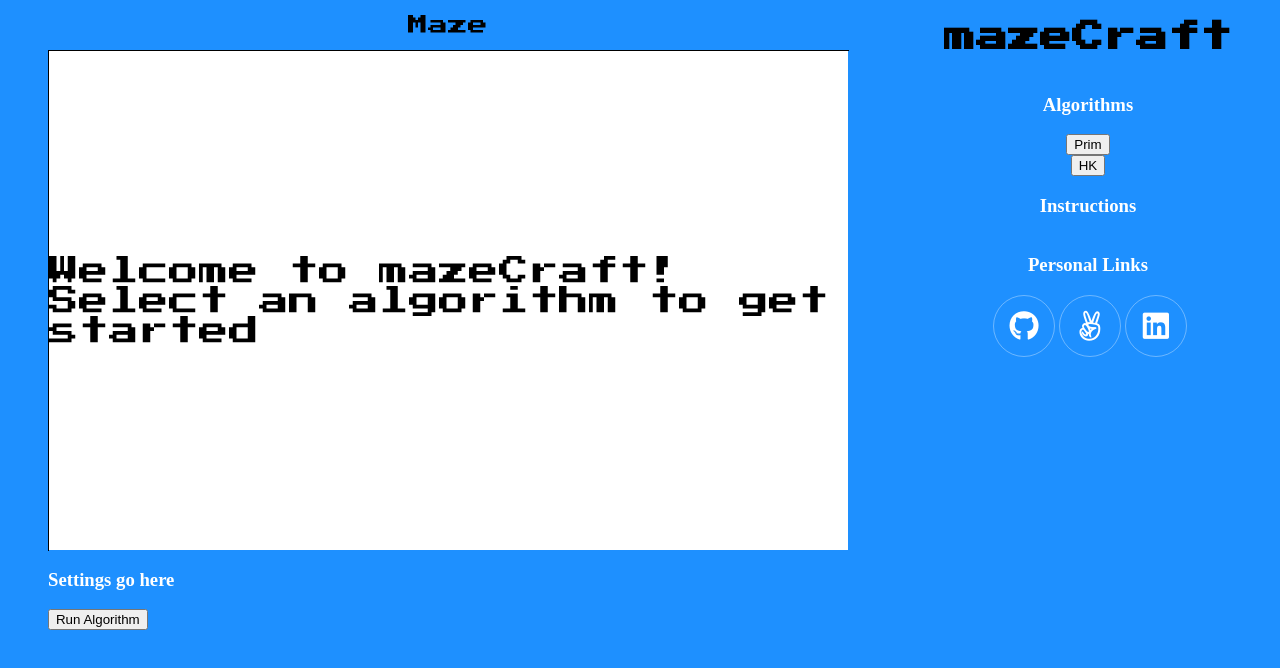
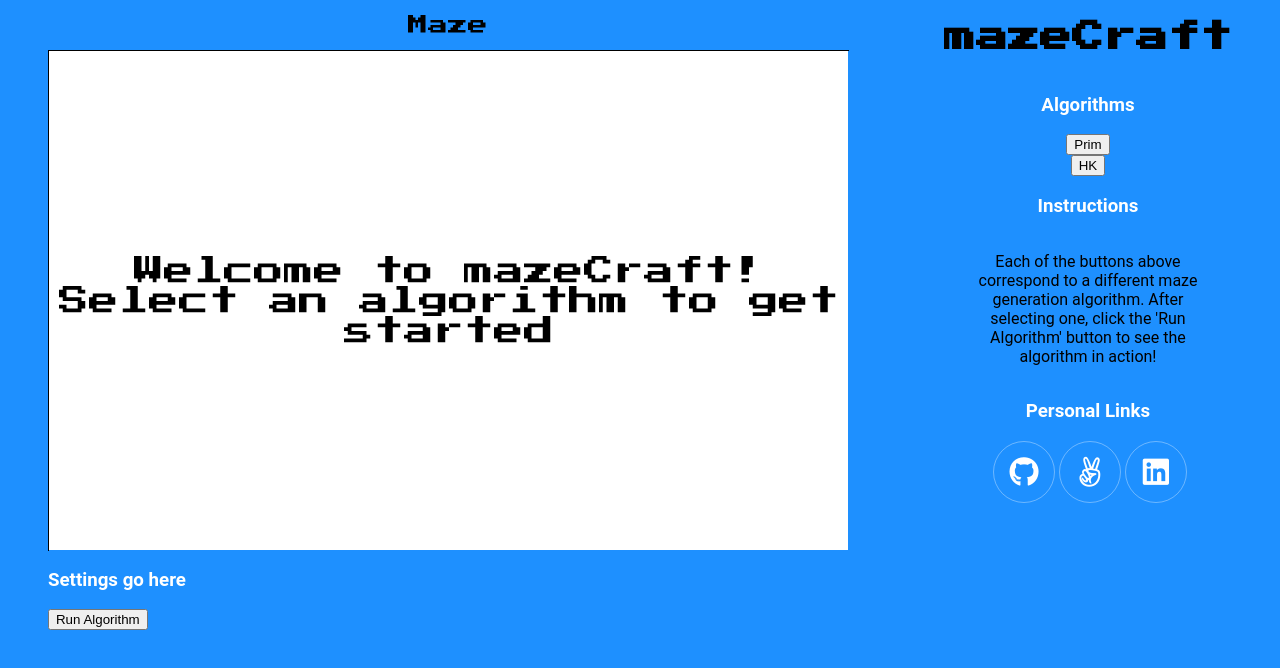
Before and after one commit to pojibuh/JS_Project, a website built with webpack: page index.html in a window 1280 px wide. Built offline with nearby package versions, Linux system fonts and the light colour scheme.

Commit message:
add instructions

```diff
--- a/index.css
+++ b/index.css
@@ -9,6 +9,7 @@ button {
 
 body {
   background: dodgerblue;
+  font-family: 'Roboto', sans-serif;
 }
 
 h3 {
@@ -104,6 +105,7 @@ section {
   font-family: 'Press Start 2P', cursive;
   color: #000;
   font-size: 30px;
+  text-align: center;
 }
 
 .algo-toggle {
@@ -111,6 +113,14 @@ section {
   flex-direction: column;
   align-items: center;
   justify-content: space-around;
+}
+
+.instructions {
+  width: 250px;
+  display: flex;
+  flex-direction: column;
+  align-items: center;
+  text-align: center;
 }
 
 .interactive-things {
--- a/index.html
+++ b/index.html
@@ -16,7 +16,8 @@
         <section id="hook">
           <div id="swag">
             <p class="welcome">
-              Welcome to mazeCraft! Select an algorithm to get started
+              Welcome to mazeCraft!
+              Select an algorithm to get started
             </p>
           </div>
         </section>
@@ -39,6 +40,9 @@
           </div>
           <div class="instructions">
             <h3>Instructions</h3>
+            <p>
+              Each of the buttons above correspond to a different maze generation algorithm. After selecting one, click the 'Run Algorithm' button to see the algorithm in action!
+            </p>
           </div>
           <div class="info-space">
             <h3>Personal Links</h3>
```
